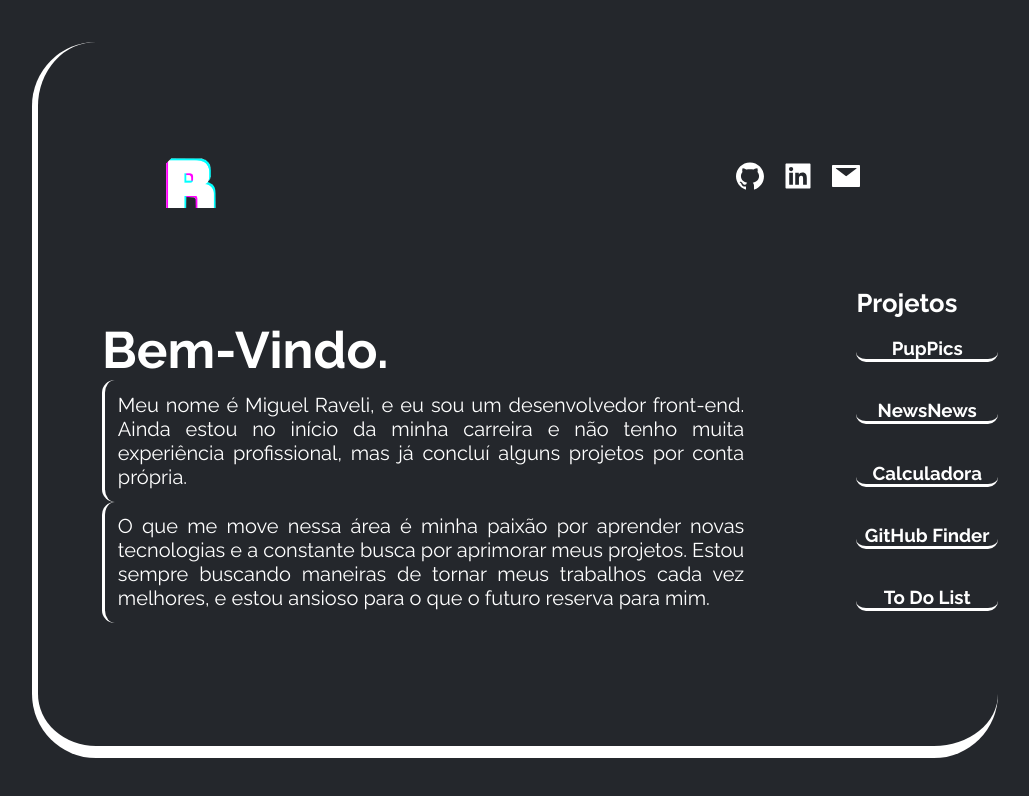
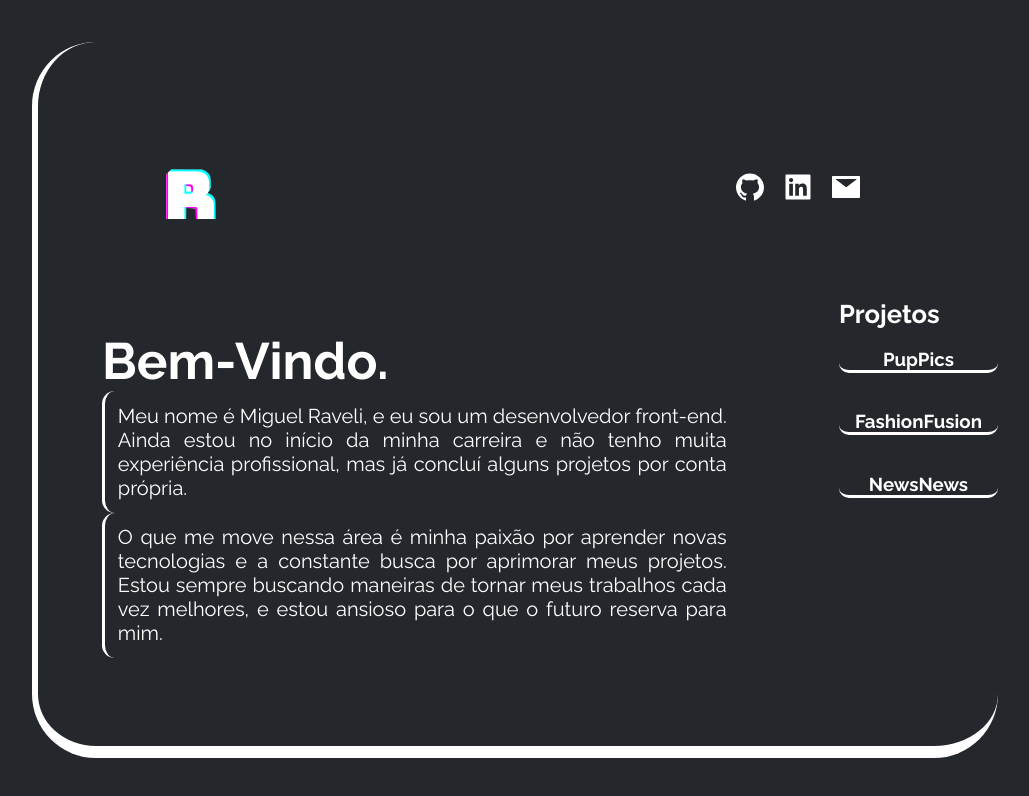
Before and after one commit to MiguelRaveli/portfolio, a React (Vite) app: page /#/ in a window 1280 px wide. Shown: the top 796 px of the page, without its empty margins (125-1154 px from the left). Built offline with nearby package versions, Linux system fonts and the light colour scheme.

Commit message:
update de projetos

```diff
--- a/src/hooks/mudarApresentacao.tsx
+++ b/src/hooks/mudarApresentacao.tsx
@@ -5,7 +5,7 @@ export const mudarApresentacao = (steps: JSX.Element[]) =>{
     const mudarParaHome = () =>{
         setPaginaAtual(0)
     }
-    const mudarParaLearn = () =>{
+    const mudarParaFashion = () =>{
         setPaginaAtual(1)
     }
     const mudarParaTodo = () =>{
@@ -26,10 +26,10 @@ export const mudarApresentacao = (steps: JSX.Element[]) =>{
         paginaAtual,
         componenteAtual: steps[paginaAtual] ,
         mudarParaHome,
-        mudarParaLearn,
         mudarParaTodo,
         mudarParaGitHubFinder,
         mudarParaPupPics,
-        mudarParaNews
+        mudarParaNews,
+        mudarParaFashion
     }
 }
--- a/src/routes/Home.tsx
+++ b/src/routes/Home.tsx
@@ -15,10 +15,10 @@ const Home = () => {
       link=""
     />,
     <Apresentacao
-      titulo="Calculadora"
-      p1="Simplifique seus cálculos diários com a 'Calculadora Simples'. Essa ferramenta intuitiva oferece operações básicas, como soma, subtração, multiplicação, divisão e até mesmo potenciação. É a maneira perfeita de realizar cálculos com facilidade e rapidez. Traga simplicidade para suas operações matemáticas com a Calculadora Simples."
+      titulo="FashionFusion"
+      p1="Explore a elegância em cada clique! O site de moda para mulheres oferece uma jornada única com pesquisa intuitiva, páginação suave, categorias encantadoras, modais inspiradores e múltiplas páginas que revelam o estilo em cada detalhe."
       p3="Ver website"
-      link="https://miguelraveli.github.io/calculator/"
+      link="https://miguelraveli.github.io/FashionFusion/"
     />,
     <Apresentacao
       titulo="Lista de Tarefas"
@@ -49,11 +49,9 @@ const Home = () => {
   const {
     componenteAtual,
     mudarParaHome,
-    mudarParaLearn,
-    mudarParaTodo,
-    mudarParaGitHubFinder,
     mudarParaPupPics,
     mudarParaNews,
+    mudarParaFashion,
   } = mudarApresentacao(apresentacoes);
 
   return (
@@ -79,17 +77,11 @@ const Home = () => {
             <div onClick={mudarParaPupPics} className={styles.projetos}>
               <Projetos titulo="Projetos" projetos="PupPics" />
             </div>
+            <div onClick={mudarParaFashion} className={styles.projetos}>
+              <Projetos projetos="FashionFusion" />
+            </div>
             <div onClick={mudarParaNews} className={styles.projetos}>
               <Projetos projetos="NewsNews" />
-            </div>
-            <div onClick={mudarParaLearn} className={styles.projetos}>
-              <Projetos projetos="Calculadora" />
-            </div>
-            <div onClick={mudarParaGitHubFinder} className={styles.projetos}>
-              <Projetos projetos="GitHub Finder" />
-            </div>
-            <div onClick={mudarParaTodo} className={styles.projetos}>
-              <Projetos projetos="To Do List" />
             </div>
           </div>
         </div>
```
